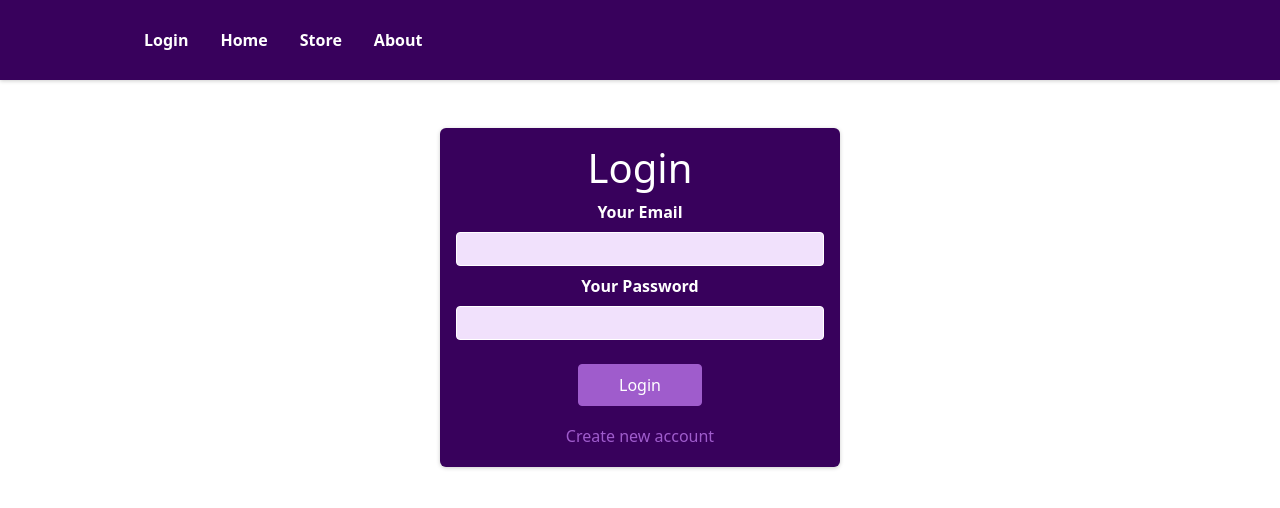
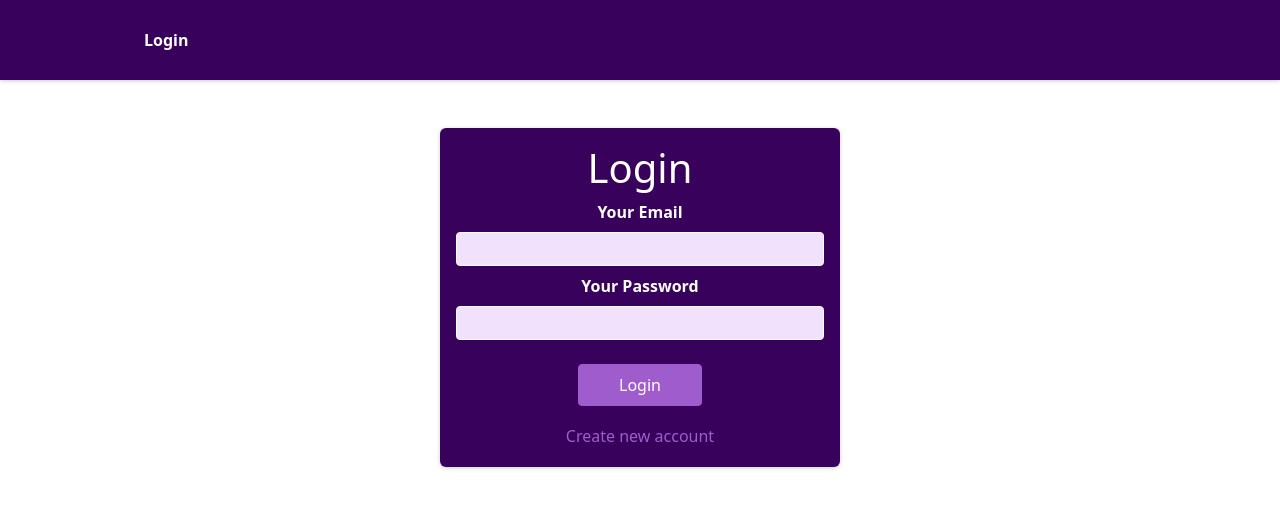
Before and after one commit to Chandan-MG/E-Commerce-Website, a React (Create React App) app: page / in a window 1280 px wide. Shown: the top 508 px of the page. Built offline with nearby package versions, Linux system fonts and the light colour scheme.

Commit message:
Protecting the product page

```diff
--- a/package.json
+++ b/package.json
@@ -7,9 +7,9 @@
     "@testing-library/react": "^13.4.0",
     "@testing-library/user-event": "^13.5.0",
     "bootstrap": "^5.3.3",
-    "react": "^18.2.0",
+    "react": "^18.0.0",
     "react-bootstrap": "^2.10.2",
-    "react-dom": "^18.2.0",
+    "react-dom": "^18.0.0",
     "react-router-dom": "^5.3.4",
     "react-scripts": "5.0.1",
     "web-vitals": "^2.1.4"
--- a/src/App.js
+++ b/src/App.js
@@ -48,26 +48,26 @@ function App() {
       <Layout>
       {/* <NavigationPage /> */}
         <Switch>
-          <Route path='/home'>
-            <HomePage />
-          </Route>
+            { authCtx.isLoggedIn && (<Route path='/home'>
+              <HomePage />
+            </Route>)}
 
 
-            <Route path='/' exact>
+            { !authCtx.isLoggedIn && (<Route path='/' exact>
               <AuthForm />
-            </Route>
+            </Route>)}
 
 
-            <Route path='/store'>
+            { authCtx.isLoggedIn && (<Route path='/store'>
               <StorePage />
-            </Route>
-            <Route path='/productdetail:title'>
+            </Route>)}
+            { authCtx.isLoggedIn && (<Route path='/productdetail:title'>
               <ProductDetail />
-            </Route>
+            </Route>)}
 
-            <Route path='/about'>
+            { authCtx.isLoggedIn && (<Route path='/about'>
               <AboutPage />
-            </Route>
+            </Route>)}
 
 
           <Route path='*'>
--- a/src/Components/AuthPage/Auth-Context.js
+++ b/src/Components/AuthPage/Auth-Context.js
@@ -11,7 +11,7 @@ export const AuthContextProvider = (props) =>{
     const [token, setToken] = useState(null);
 
     const loginHandler = (token) => {
-        console.log("token");
+        // console.log("token");
         setToken(token);
     }
 
--- a/src/Components/AuthPage/AuthForm.js
+++ b/src/Components/AuthPage/AuthForm.js
@@ -1,10 +1,8 @@
 import { useState, useRef, useContext } from 'react';
 
 import './AuthForm.css';
-import AuthContext from './Auth-Context.js';
 import { Redirect, useHistory } from 'react-router-dom/cjs/react-router-dom.js';
-// import { useHistory } from 'react-router-dom/cjs/react-router-dom.min';
-// import { useHistory } from 'react-router-dom/cjs/react-router-dom';
+import AuthContext from './Auth-Context';
 
 const AuthForm = () => {
   const authCtx = useContext(AuthContext);
@@ -25,13 +23,8 @@ const AuthForm = () => {
     const enteredPassword = passwordInputRef.current.value;
 
     setIsLoading(true);
-    let url;
-    if(isLogin){
-      url = 'https://identitytoolkit.googleapis.com/v1/accounts:signInWithPassword?key=AIzaSyCMiBeqYWzNFH0oUHL8f_fV1zZ8cXp7QDI';
-    }
-    else{
-      url = 'https://identitytoolkit.googleapis.com/v1/accounts:signUp?key=AIzaSyCMiBeqYWzNFH0oUHL8f_fV1zZ8cXp7QDI';
-    }
+
+    let url='https://identitytoolkit.googleapis.com/v1/accounts:signInWithPassword?key=AIzaSyCMiBeqYWzNFH0oUHL8f_fV1zZ8cXp7QDI';
     fetch(url,
       {
         method: 'POST',
@@ -59,7 +52,7 @@ const AuthForm = () => {
       }
     ).then(data=>{
       authCtx.login(data.idToken);
-      history.push('/home');
+      history.push('/store');
     //   console.log(data.idToken);
     }).catch(err=>{
       alert(err.message);
--- a/src/Components/NavigationPage/NavigationPage.js
+++ b/src/Components/NavigationPage/NavigationPage.js
@@ -14,22 +14,22 @@ const NavigationPage =()=>{
             <nav>
                 <ul>
 
-                    <li>
-                    <Link to='/'>Login</Link>
-                    </li>
+                    { !isLoggedIn && (<li>
+                        <Link to='/'>Login</Link>
+                    </li>)}
 
 
-                    <li>
-                    <Link to='/home'>Home</Link>
-                    </li>
+                    { isLoggedIn && (<li>
+                        <Link to='/home'>Home</Link>
+                    </li>)}
 
-                    <li>
-                    <Link to='/store'>Store</Link>
-                    </li>
+                    { isLoggedIn && (<li>
+                        <Link to='/store'>Store</Link>
+                    </li>)}
 
-                    <li>
-                    <Link to='/about'>About</Link>
-                    </li>
+                    { isLoggedIn && (<li>
+                        <Link to='/about'>About</Link>
+                    </li>)}
 
                 </ul>
             </nav>
--- a/src/index.js
+++ b/src/index.js
@@ -7,12 +7,16 @@ import reportWebVitals from './reportWebVitals';
 //react bootstrap configuration
 import '../node_modules/react-bootstrap/dist/react-bootstrap';
 import '../node_modules/bootstrap/dist/css/bootstrap.css';
+import { AuthContextProvider } from './Components/AuthPage/Auth-Context';
 
 const root = ReactDOM.createRoot(document.getElementById('root'));
 root.render(
-  <React.StrictMode>
-    <App />
-  </React.StrictMode>
+  <AuthContextProvider>
+    <React.StrictMode>
+      <App />
+    </React.StrictMode>
+  </AuthContextProvider>
+
 );
 
 // If you want to start measuring performance in your app, pass a function
```
Also changed, not shown: 1 other file (tests, documents, lock files or other folders).
